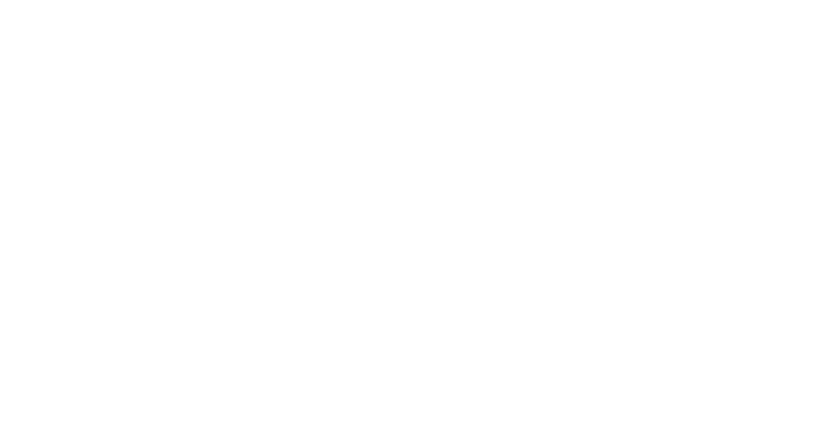
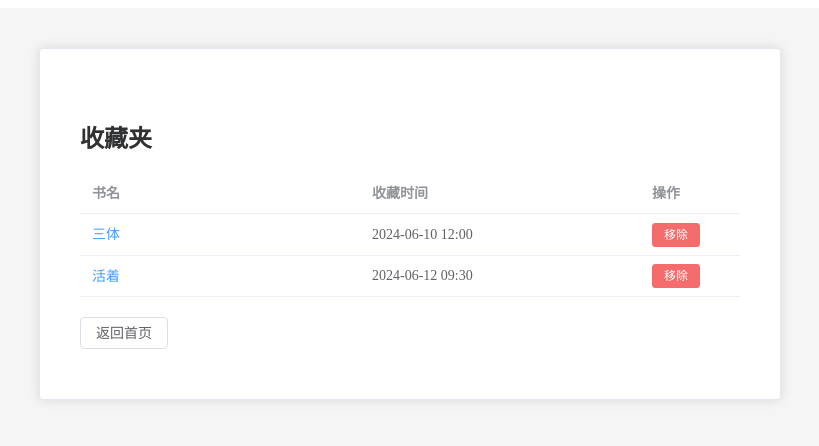
Before and after one commit to N1I1/bookstore, a Vue app in the folder frontend/: page /favorite in a window 1280 px wide. Before the commit this address had no page. Shown: the top 446 px of the page, without its empty margins (230-1049 px from the left). Built offline with nearby package versions, Linux system fonts and the light colour scheme.

Commit message:
Design some favorite and browse page layouts

```diff
--- a/frontend/src/router/index.js
+++ b/frontend/src/router/index.js
@@ -5,6 +5,8 @@ import Home from '../views/Home.vue'
 import BookDetails from '../views/BookDetails.vue'
 import UserInfo from '../views/UserInfo.vue'
 import Cart from '../views/Cart.vue'
+import Browse from '../views/Browse.vue'
+import Favorite from '../views/Favorite.vue'
 
 const routes = [
   { path: '/login', component: Login },
@@ -13,6 +15,8 @@ const routes = [
   { path: '/book/:id', component: BookDetails },
   { path: '/user', component: UserInfo },
   { path: '/cart', component: Cart },
+  { path: '/favorite', component: Favorite },
+  { path: '/browse', component: Browse },
 ]
 
 const router = createRouter({
--- /dev/null
+++ b/frontend/src/views/Browse.vue
@@ -0,0 +1,68 @@
+<!-- filepath: c:\Users\22905\Desktop\database\bookstore\frontend\src\views\Browse.vue -->
+<template>
+  <div class="browse-container">
+    <el-card class="browse-card">
+      <h2>浏览记录</h2>
+      <el-table :data="browseList" v-if="browseList.length" style="width: 100%">
+        <el-table-column label="书名">
+          <template #default="scope">
+            <el-link type="primary" @click="goBookDetails(scope.row.book_id)">
+              {{ scope.row.book_title }}
+            </el-link>
+          </template>
+        </el-table-column>
+        <el-table-column prop="browse_time" label="浏览时间" />
+      </el-table>
+      <div v-else class="empty-tip">
+        暂无浏览记录
+      </div>
+      <el-button class="back-btn" @click="goHome">返回首页</el-button>
+    </el-card>
+  </div>
+</template>
+
+<script setup>
+import { ref, onMounted } from 'vue'
+import { useRouter } from 'vue-router'
+
+const router = useRouter()
+const browseList = ref([])
+
+onMounted(() => {
+  // 实际应通过API获取
+  browseList.value = [
+    { book_id: 1, book_title: '三体', browse_time: '2024-06-16 15:00' },
+    { book_id: 2, book_title: '活着', browse_time: '2024-06-15 10:00' }
+  ]
+})
+
+function goBookDetails(bookId) {
+  router.push(`/book/${bookId}`)
+}
+function goHome() {
+  router.push('/home')
+}
+</script>
+
+<style scoped>
+.browse-container {
+  display: flex;
+  justify-content: center;
+  align-items: flex-start;
+  min-height: 80vh;
+  background: #f5f5f5;
+  padding-top: 40px;
+}
+.browse-card {
+  width: 700px;
+  padding: 30px 20px;
+}
+.back-btn {
+  margin-top: 20px;
+}
+.empty-tip {
+  text-align: center;
+  color: #888;
+  margin: 40px 0;
+}
+</style>
--- /dev/null
+++ b/frontend/src/views/Favorite.vue
@@ -0,0 +1,79 @@
+<!-- filepath: c:\Users\22905\Desktop\database\bookstore\frontend\src\views\Favorite.vue -->
+<template>
+  <div class="favorite-container">
+    <el-card class="favorite-card">
+      <h2>收藏夹</h2>
+      <el-table :data="favoriteList" v-if="favoriteList.length" style="width: 100%">
+        <el-table-column label="书名">
+          <template #default="scope">
+            <el-link type="primary" @click="goBookDetails(scope.row.book_id)">
+              {{ scope.row.book_title }}
+            </el-link>
+          </template>
+        </el-table-column>
+        <el-table-column prop="favorite_time" label="收藏时间" />
+        <el-table-column label="操作" width="100">
+          <template #default="scope">
+            <el-button type="danger" size="small" @click="removeFavorite(scope.row)">移除</el-button>
+          </template>
+        </el-table-column>
+      </el-table>
+      <div v-else class="empty-tip">
+        暂无收藏
+      </div>
+      <el-button class="back-btn" @click="goHome">返回首页</el-button>
+    </el-card>
+  </div>
+</template>
+
+<script setup>
+import { ref, onMounted } from 'vue'
+import { useRouter } from 'vue-router'
+import { ElMessage } from 'element-plus'
+
+const router = useRouter()
+const favoriteList = ref([])
+
+onMounted(() => {
+  // 实际应通过API获取
+  favoriteList.value = [
+    { book_id: 1, book_title: '三体', favorite_time: '2024-06-10 12:00' },
+    { book_id: 2, book_title: '活着', favorite_time: '2024-06-12 09:30' }
+  ]
+})
+
+function goBookDetails(bookId) {
+  router.push(`/book/${bookId}`)
+}
+function removeFavorite(row) {
+  // 实际应调用后端API移除
+  favoriteList.value = favoriteList.value.filter(item => item.book_id !== row.book_id)
+  ElMessage.success('已移除收藏')
+}
+function goHome() {
+  router.push('/home')
+}
+</script>
+
+<style scoped>
+.favorite-container {
+  display: flex;
+  justify-content: center;
+  align-items: flex-start;
+  min-height: 80vh;
+  background: #f5f5f5;
+  padding-top: 40px;
+}
+.favorite-card {
+  width: 700px;
+  padding: 30px 20px;
+}
+.back-btn {
+  margin-top: 20px;
+}
+.empty-tip {
+  text-align: center;
+  color: #888;
+  margin: 40px 0;
+}
+</style>
--- a/frontend/src/views/Home.vue
+++ b/frontend/src/views/Home.vue
@@ -4,6 +4,16 @@
     <el-header class="header">
       <div class="logo">网上书店</div>
       <div class="header-actions">
+        <!-- 新增：浏览记录按钮 -->
+        <el-button type="text" class="history-btn" @click="goBrowse">
+          <el-icon><i class="el-icon-view"></i></el-icon>
+          <span style="margin-left:4px;">浏览记录</span>
+        </el-button>
+        <!-- 新增：收藏夹按钮 -->
+        <el-button type="text" class="favorite-btn" @click="goFavorite">
+          <el-icon><i class="el-icon-star-on"></i></el-icon>
+          <span style="margin-left:4px;">收藏夹</span>
+        </el-button>
         <el-button type="text" class="cart-btn" @click="goCart">
           <el-icon><i class="el-icon-shopping-cart-full"></i></el-icon>
           <span style="margin-left:4px;">购物车</span>
@@ -63,7 +73,7 @@
               v-for="post in topPosts"
               :key="post.post_id"
               class="forum-post-item"
-              @click="goPost(post.post_id)"
+              @click="goBookDetails(post.book_id)"
             >
               <div class="forum-content">{{ post.content }}</div>
               <div class="forum-meta">
@@ -175,10 +185,6 @@ const topPosts = computed(() =>
     .slice(0, 10)
 )
 
-function goPost(postId) {
-  router.push(`/forum/${postId}`)
-}
-
 function formatTime(time) {
   // 简单格式化，实际可用dayjs等库
   return time.replace('T', ' ').slice(0, 16)
@@ -186,6 +192,13 @@ function formatTime(time) {
 
 function handleTagSelect(tag) {
   activeTag.value = tag
+}
+
+function goBrowse() {
+  router.push('/browse')
+}
+function goFavorite() {
+  router.push('/favorite')
 }
 
 function goBookDetails(id) {
@@ -221,7 +234,7 @@ function logout() {
   align-items: center;
   gap: 10px;
 }
-.cart-btn {
+.cart-btn, .history-btn, .favorite-btn {
   color: #fff;
   font-size: 18px;
 }
```
